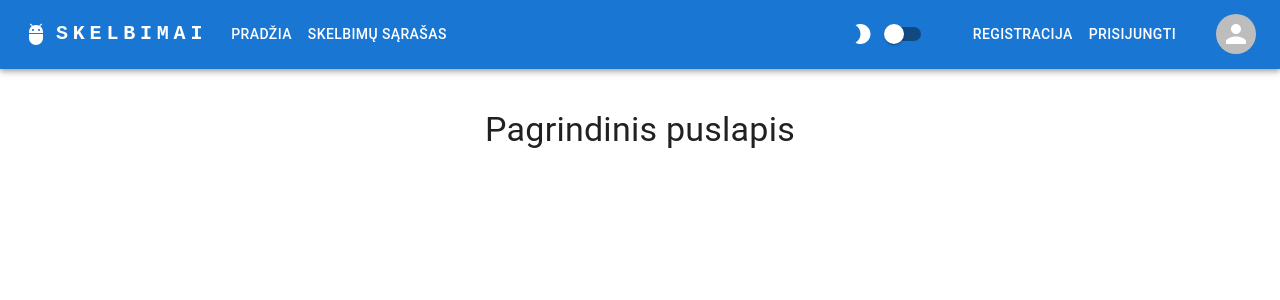
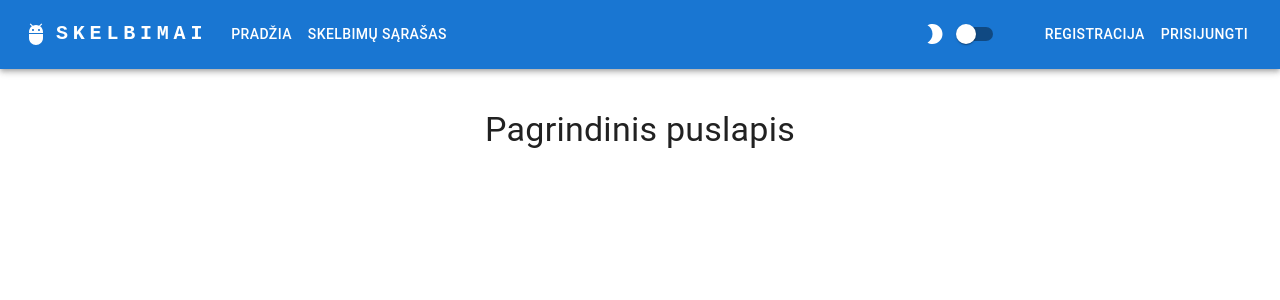
Before and after one commit to Juryioe/egz-front, a React (Create React App) app: page / in a window 1280 px wide. Shown: the top 300 px of the page. Built offline with nearby package versions, Linux system fonts and the light colour scheme.

Commit message:
{isUserLoggedIn && changes for avatar

```diff
--- a/src/components/NavBar/Navbar.jsx
+++ b/src/components/NavBar/Navbar.jsx
@@ -54,6 +54,8 @@ function Navbar({ mode, setMode }) {
     toast.success('Sėkmingai atsijungta!')
     navigate('/prisijungimas')
   }
+
+  console.log('isUserLoggedIn ===', isUserLoggedIn)
 
   return (
     <AppBar position="sticky">
@@ -185,6 +187,7 @@ function Navbar({ mode, setMode }) {
               Prisijungti
             </Button>
           )}
+          {isUserLoggedIn && (
             <Box sx={{ flexGrow: 0, ml: 4 }}>
               <Tooltip title="Open settings">
                 <IconButton onClick={handleOpenUserMenu} sx={{ p: 0 }}>
@@ -214,6 +217,7 @@ function Navbar({ mode, setMode }) {
                 </MenuItem>
               </Menu>
             </Box>
+          )}
         </Toolbar>
       </Container>
     </AppBar>
```
Lines whose indentation alone changed are shown as unchanged.
